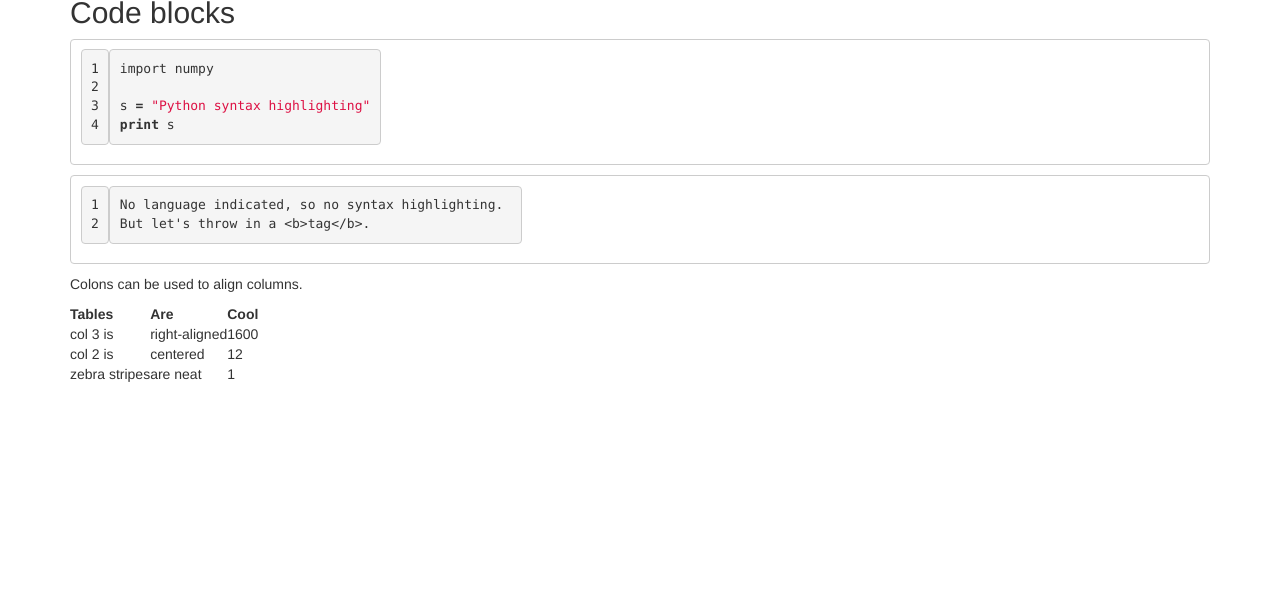
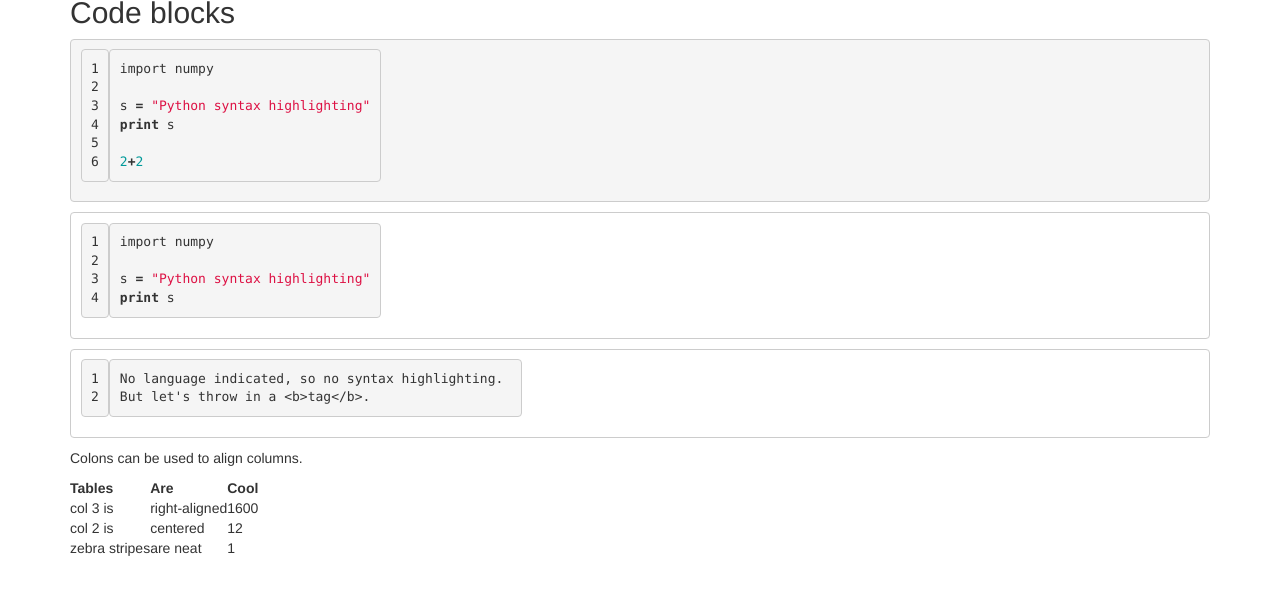
Before and after one commit to practical-scientific-computing/practical-scientific-computing.github.io, a Jekyll site: the page built from test.md, in a window 1280 px wide and 900 px high, scrolled down 929 px, cut to the strip 199-794 px from the top of the window. Built offline with Jekyll 4.4.1, drawn with Linux system fonts in a browser that asks for light colours; nearby versions of some CDN libraries; Markdown is read by kramdown in place of the engine named in the settings; formulas are drawn with MathJax 3.

Commit message:
testing to see if line numbers work.

````diff
--- a/test.md
+++ b/test.md
@@ -50,6 +50,17 @@ $$ \int x^2 dx $$
 ## Code blocks
 
 
+
+
+{% highlight python linenos %}
+import numpy
+
+s = "Python syntax highlighting"
+print s
+
+2+2
+{% endhighlight %}
+
 ```python
 import numpy
 
````
